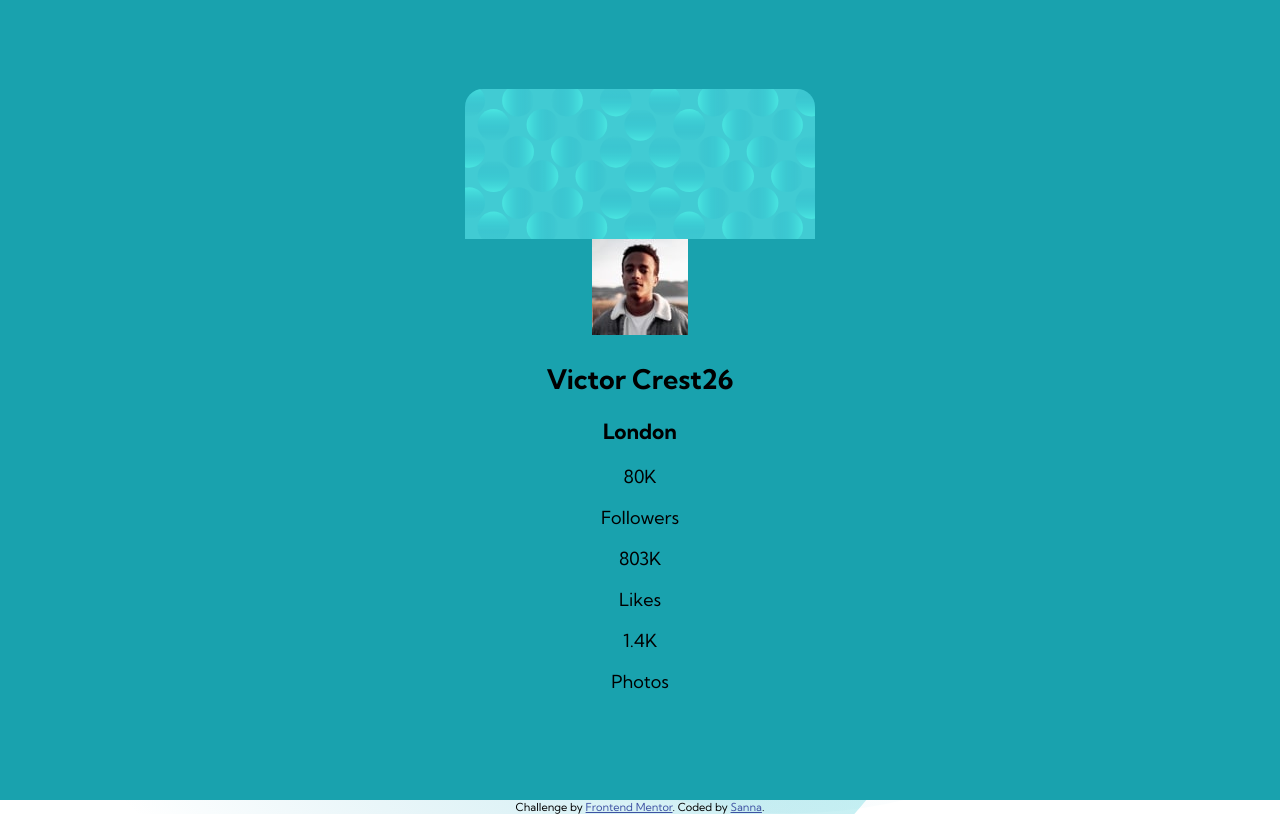
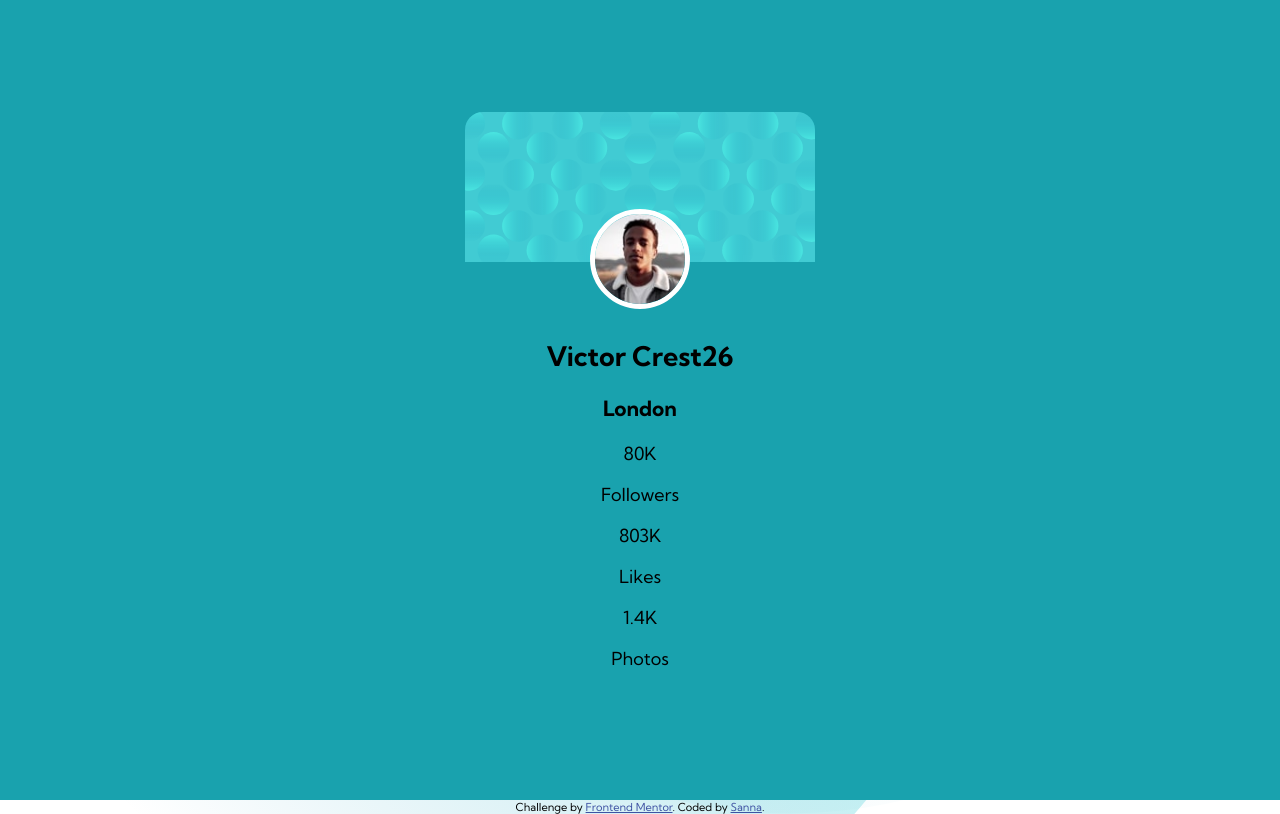
Before and after one commit to sannasinne/profile-card-component-main, a plain HTML site: page index.html in a window 1280 px wide. Drawn offline with Linux system fonts and the light colour scheme.

Commit message:
Styling the image

```diff
--- a/css/style.css
+++ b/css/style.css
@@ -48,6 +48,21 @@ section {
   height: 150px;
 }
 
+.image {
+  width: 100px;
+  height: 100px;
+  border-radius: 50%;
+  border: 5px solid white;
+  overflow: hidden;
+  margin: -52.5px auto 30px auto;
+}
+
+.image img {
+  width: 100%;
+  height: auto;
+  display: block;
+}
+
 .card-info {
 
 }
```
